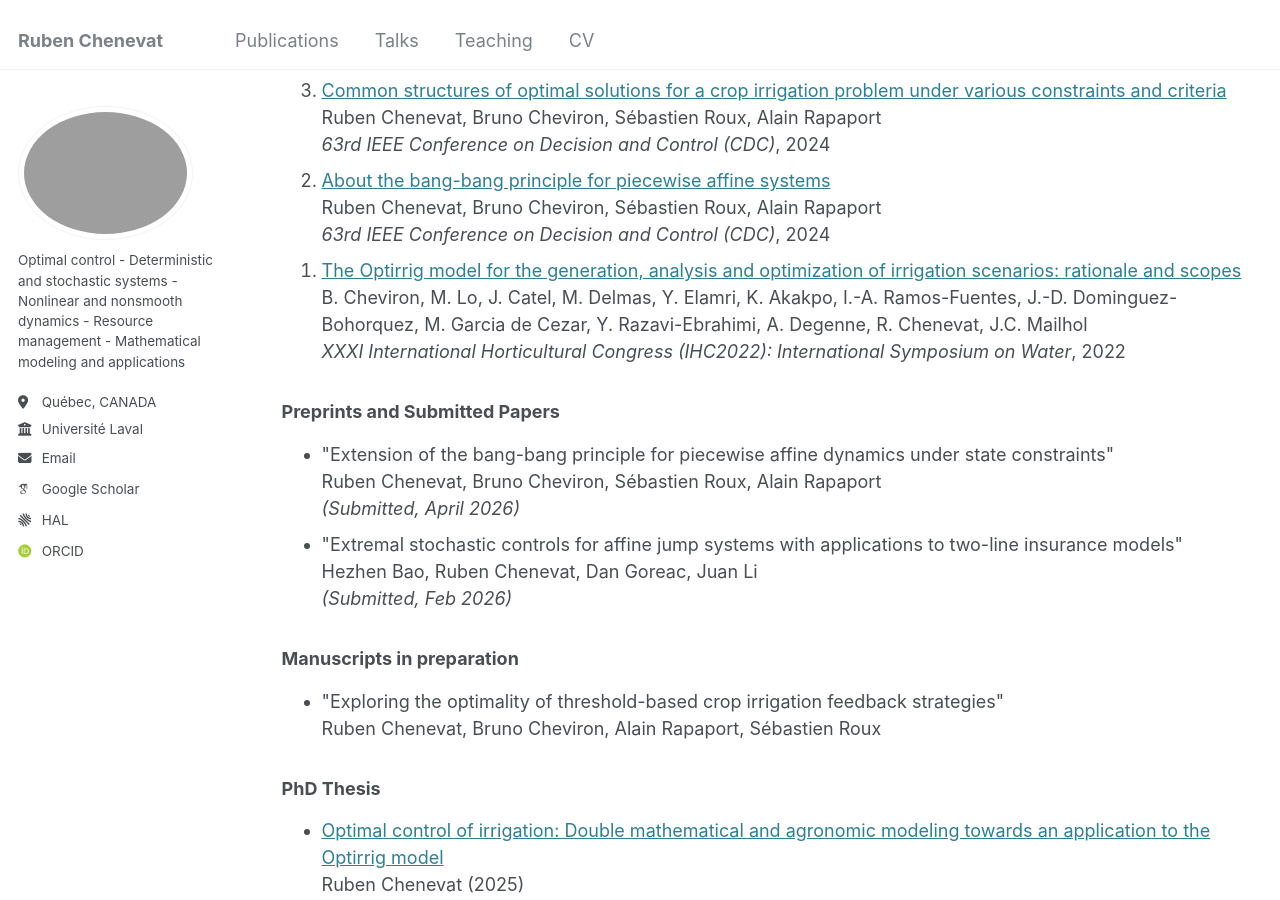
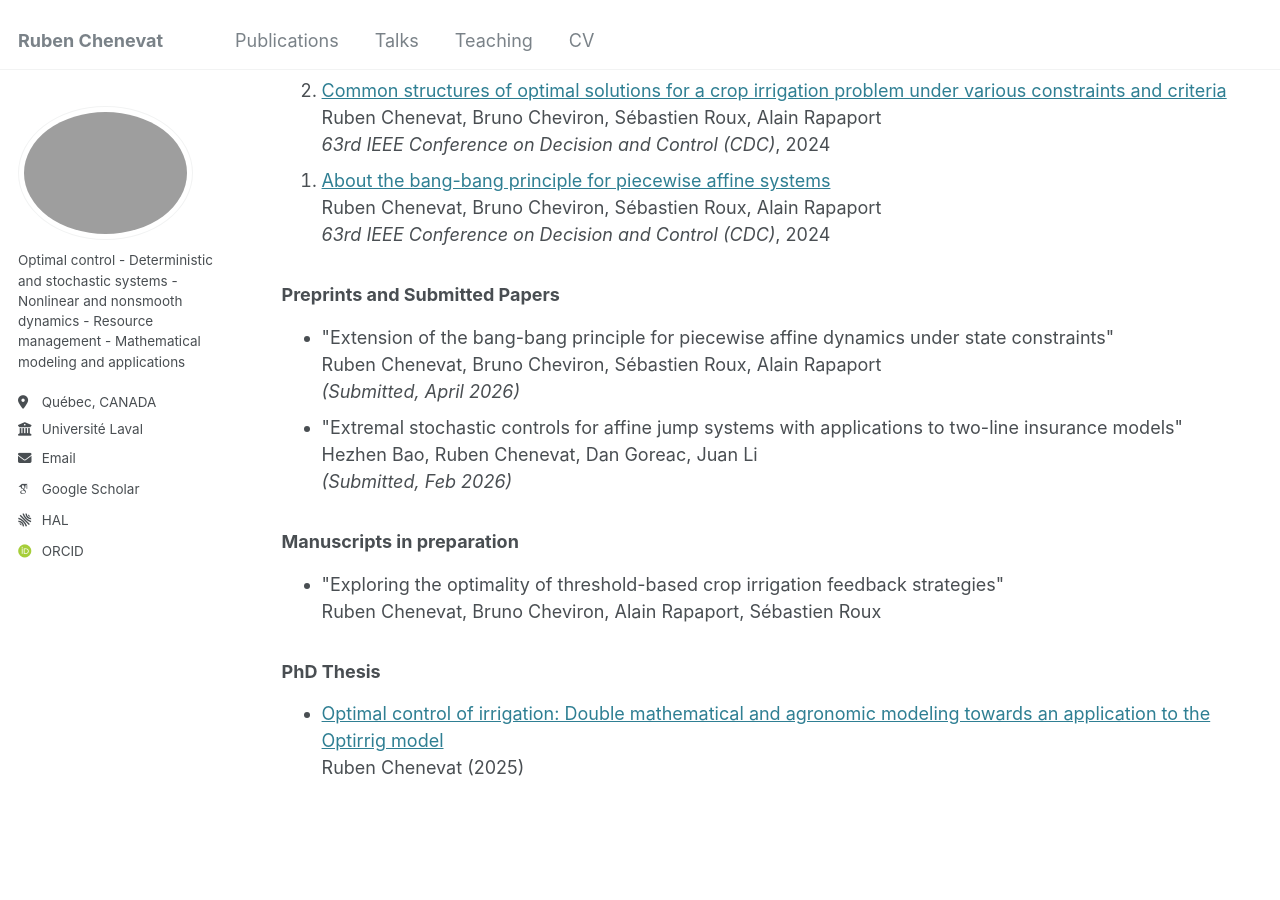
Before and after one commit to rubenchenevat/rubenchenevat.github.io, a Jekyll site: the page built from _pages/publications.html, in a window 1280 px wide and 900 px high, scrolled down 379 px. Built offline with Jekyll 4.4.1, drawn with Linux system fonts in a browser that asks for light colours; some web fonts are replaced.

Commit message:
Update publications.html

```diff
--- a/_pages/publications.html
+++ b/_pages/publications.html
@@ -65,11 +65,6 @@ author_profile: true
         Ruben Chenevat, Bruno Cheviron, Sébastien Roux, Alain Rapaport<br>
         <em>63rd IEEE Conference on Decision and Control (CDC)</em>, 2024
     </li>
-    <li>
-        <a href="https://www.actahort.org/books/1373/1373_5.htm" target="_blank">The Optirrig model for the generation, analysis and optimization of irrigation scenarios: rationale and scopes</a><br>
-        B. Cheviron, M. Lo, J. Catel, M. Delmas, Y. Elamri, K. Akakpo, I.-A. Ramos-Fuentes, J.-D. Dominguez-Bohorquez, M. Garcia de Cezar, Y. Razavi-Ebrahimi, A. Degenne, R. Chenevat, J.C. Mailhol<br>
-        <em>XXXI International Horticultural Congress (IHC2022): International Symposium on Water</em>, 2022
-    </li>
 </ol>
 
 
```
